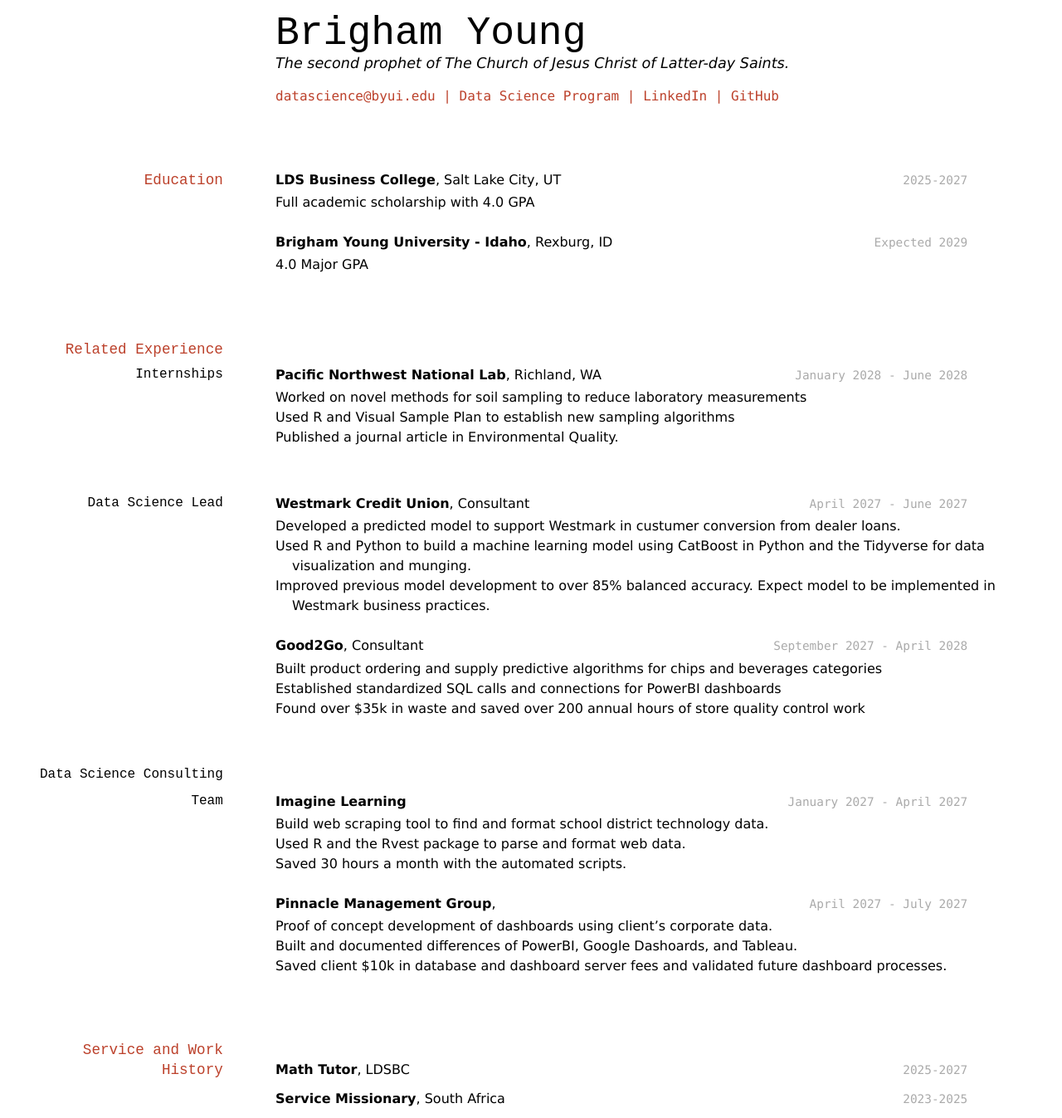
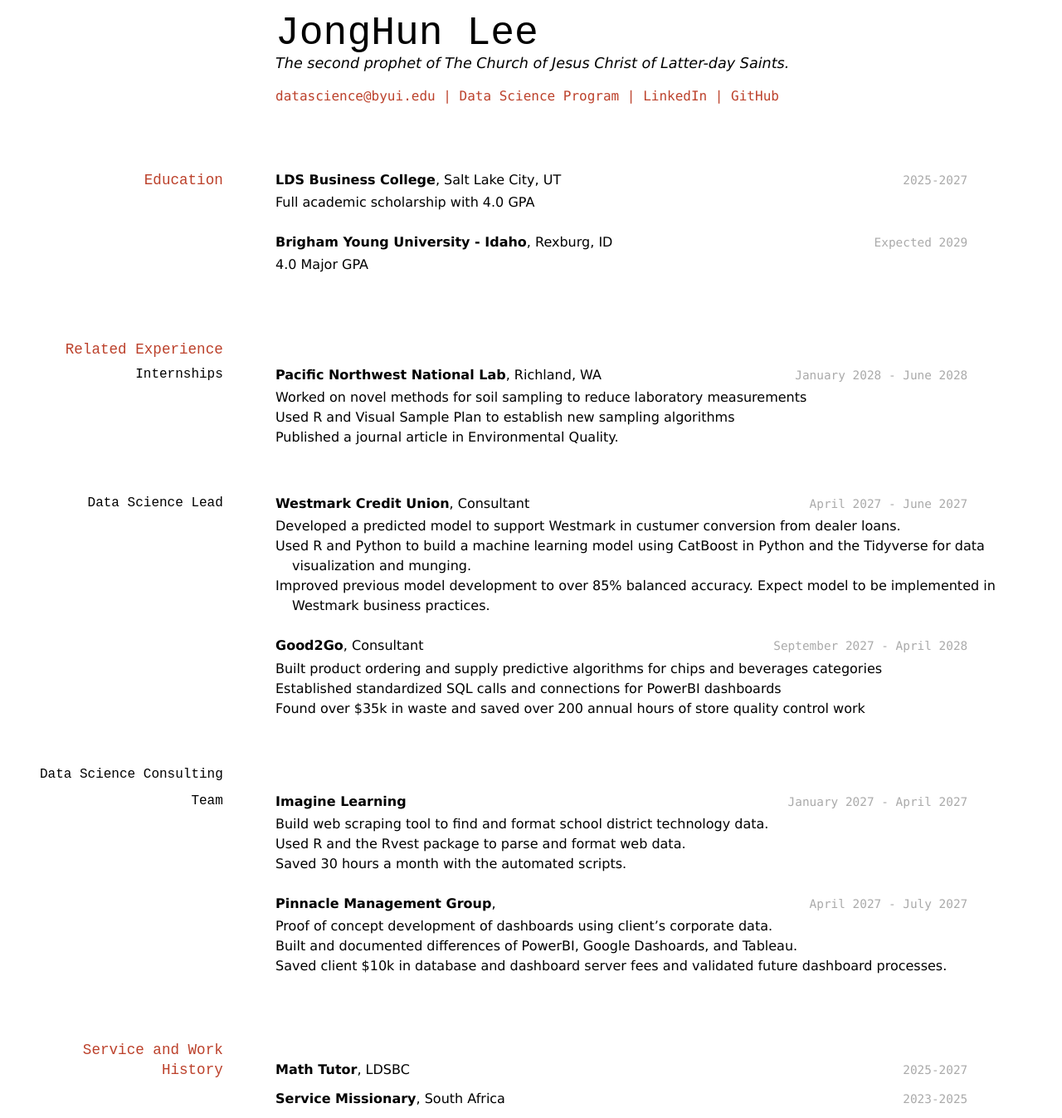
Before and after one commit to byuids-resumes/JongHun_Resume1, a Jekyll site: the page built from docs/index.md, in a window 1280 px wide. Shown: the whole page at 83% size. Built offline with Jekyll 4.4.1, drawn with Linux system fonts in a browser that asks for light colours.

Commit message:
Update index.md

```diff
--- a/docs/index.md
+++ b/docs/index.md
@@ -1,8 +1,8 @@
 ---
 layout: cv
-title: Brigham Young's Resume
+title: JongHun's Resume
 ---
-# Brigham Young
+# JongHun Lee
 The second prophet of The Church of Jesus Christ of Latter-day Saints.
 
 <div id="webaddress">
```
